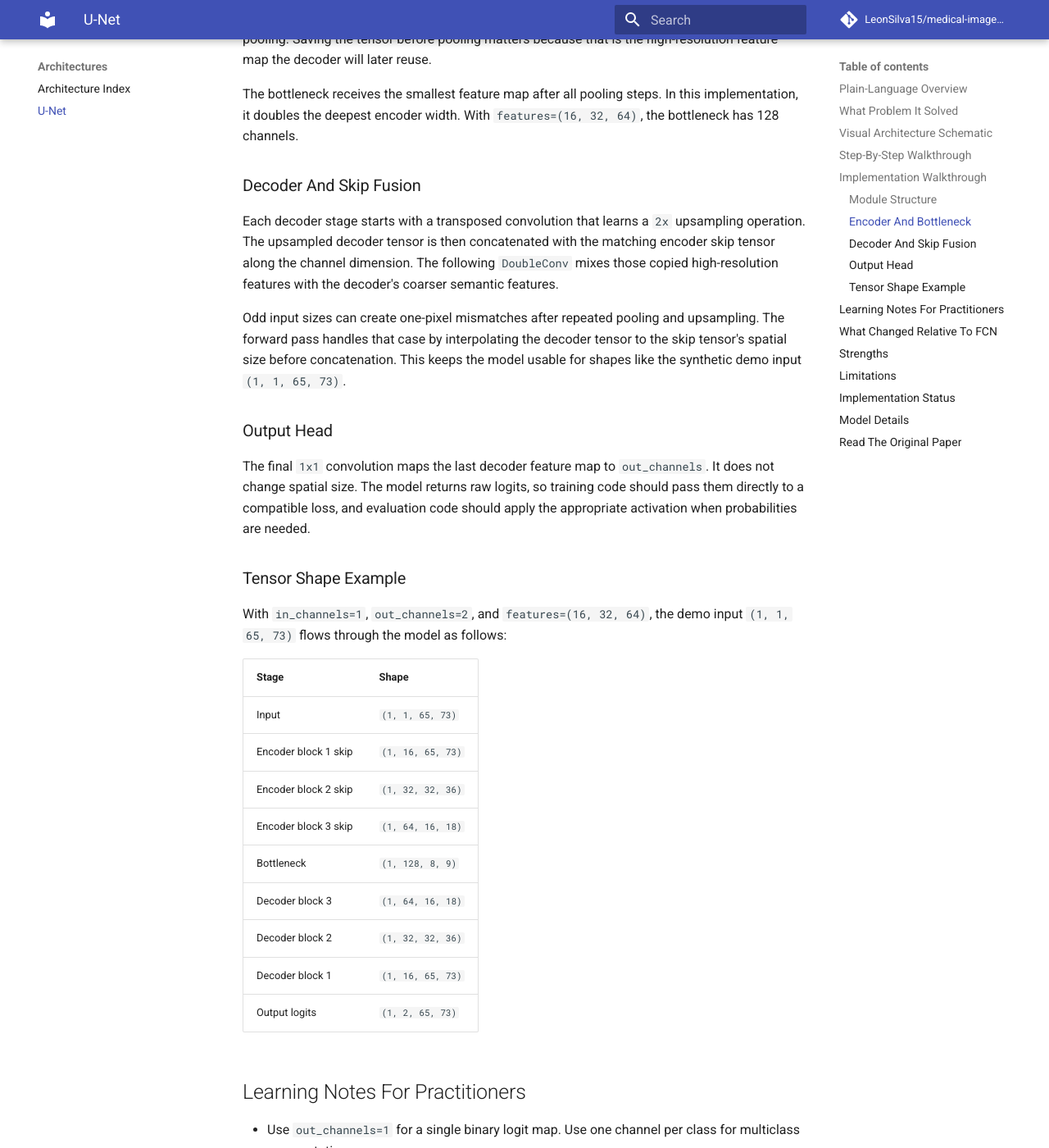
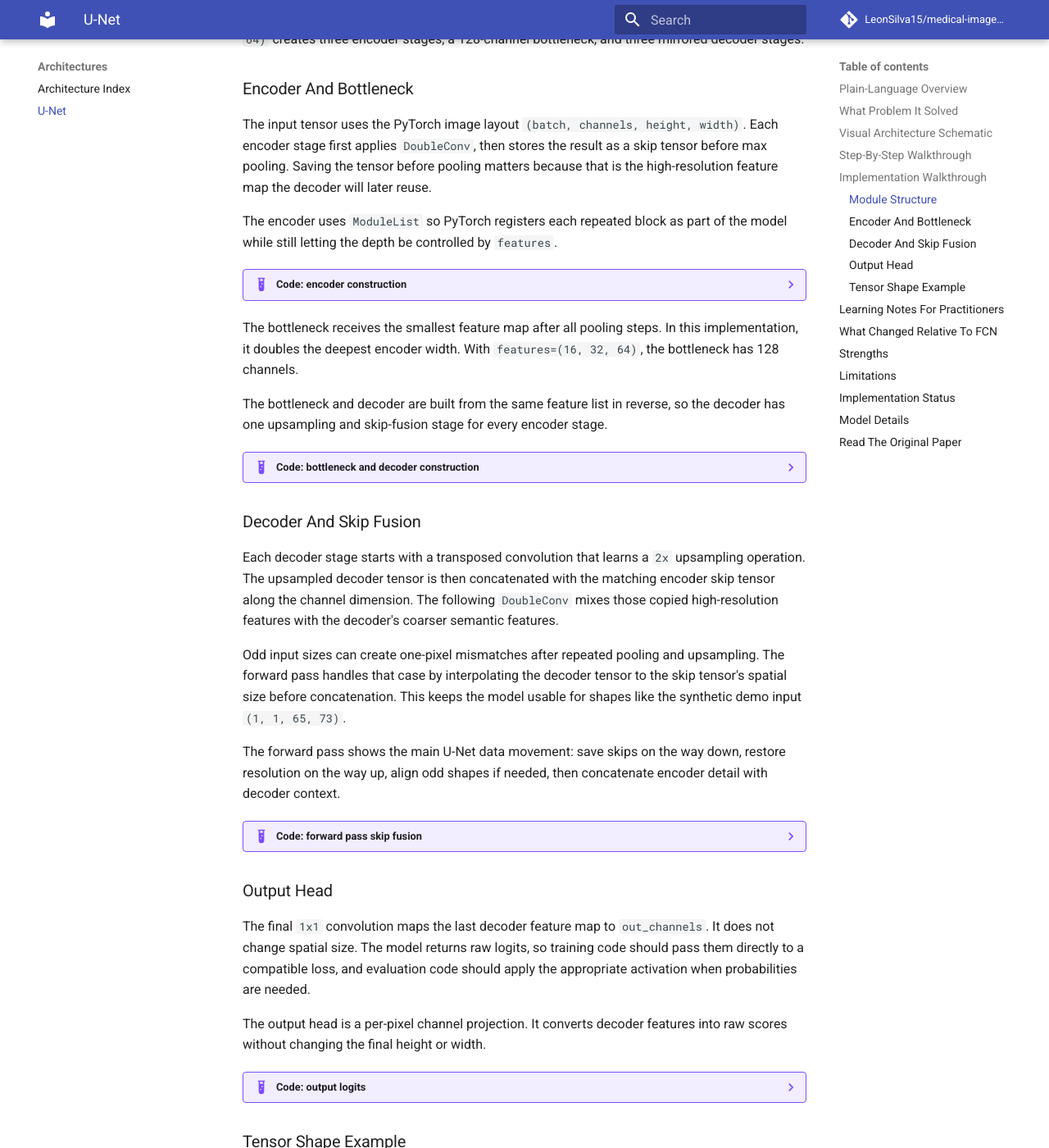
Before and after one commit to LeonSilva15/medical-image-segmentation-architectures, an MkDocs documentation site: the page built from docs/architectures/unet.md, in a window 1280 px wide and 1400 px high, scrolled down 1683 px. Shown: the whole window at 82% size. Built offline with MkDocs 1.6.1 and Material for MkDocs 9.7.7, drawn with Linux system fonts in a browser that asks for light colours; comment, search, counter and statistics services are not loaded; some of the changed text lies outside the part shown.

Commit message:
docs: add collapsible unet code excerpts

````diff
--- a/docs/architectures/unet.md
+++ b/docs/architectures/unet.md
@@ -62,6 +62,27 @@
 convolutions with ReLU activations. Both convolutions use padding, so the block
 changes channel count but preserves height and width.
 
+The core block is intentionally small: padding keeps each block shape-preserving,
+while the second convolution gives the model another local mixing step before
+any pooling or upsampling changes resolution.
+
+??? example "Code: `DoubleConv` block"
+
+    ```python
+    class DoubleConv(nn.Module):
+        def __init__(self, in_channels: int, out_channels: int) -> None:
+            super().__init__()
+            self.layers = nn.Sequential(
+                nn.Conv2d(in_channels, out_channels, kernel_size=3, padding=1),
+                nn.ReLU(inplace=True),
+                nn.Conv2d(out_channels, out_channels, kernel_size=3, padding=1),
+                nn.ReLU(inplace=True),
+            )
+
+        def forward(self, x: torch.Tensor) -> torch.Tensor:
+            return self.layers(x)
+    ```
+
 `UNet2D` wires those blocks into an encoder, bottleneck, decoder, and output
 head. The `features` argument controls the encoder widths from shallow to deep.
 For example, `features=(16, 32, 64)` creates three encoder stages, a 128-channel
@@ -74,9 +95,47 @@
 tensor before max pooling. Saving the tensor before pooling matters because that
 is the high-resolution feature map the decoder will later reuse.
 
+The encoder uses `ModuleList` so PyTorch registers each repeated block as part
+of the model while still letting the depth be controlled by `features`.
+
+??? example "Code: encoder construction"
+
+    ```python
+    feature_list = tuple(features)
+    self.down_blocks = nn.ModuleList()
+    self.pool = nn.MaxPool2d(kernel_size=2, stride=2)
+
+    current_channels = in_channels
+    for feature_count in feature_list:
+        self.down_blocks.append(DoubleConv(current_channels, feature_count))
+        current_channels = feature_count
+    ```
+
 The bottleneck receives the smallest feature map after all pooling steps. In
 this implementation, it doubles the deepest encoder width. With
 `features=(16, 32, 64)`, the bottleneck has 128 channels.
+
+The bottleneck and decoder are built from the same feature list in reverse, so
+the decoder has one upsampling and skip-fusion stage for every encoder stage.
+
+??? example "Code: bottleneck and decoder construction"
+
+    ```python
+    self.bottleneck = DoubleConv(feature_list[-1], feature_list[-1] * 2)
+
+    current_channels = feature_list[-1] * 2
+    for feature_count in reversed(feature_list):
+        self.up_transposes.append(
+            nn.ConvTranspose2d(
+                current_channels,
+                feature_count,
+                kernel_size=2,
+                stride=2,
+            )
+        )
+        self.up_blocks.append(DoubleConv(feature_count * 2, feature_count))
+        current_channels = feature_count
+    ```
 
 ### Decoder And Skip Fusion
 
@@ -91,12 +150,57 @@
 tensor to the skip tensor's spatial size before concatenation. This keeps the
 model usable for shapes like the synthetic demo input `(1, 1, 65, 73)`.
 
+The forward pass shows the main U-Net data movement: save skips on the way down,
+restore resolution on the way up, align odd shapes if needed, then concatenate
+encoder detail with decoder context.
+
+??? example "Code: forward pass skip fusion"
+
+    ```python
+    skips: list[torch.Tensor] = []
+
+    for down_block in self.down_blocks:
+        x = down_block(x)
+        skips.append(x)
+        x = self.pool(x)
+
+    x = self.bottleneck(x)
+
+    for skip, up_transpose, up_block in zip(
+        reversed(skips),
+        self.up_transposes,
+        self.up_blocks,
+        strict=True,
+    ):
+        x = up_transpose(x)
+        if x.shape[-2:] != skip.shape[-2:]:
+            x = F.interpolate(
+                x,
+                size=skip.shape[-2:],
+                mode="bilinear",
+                align_corners=False,
+            )
+        x = torch.cat((skip, x), dim=1)
+        x = up_block(x)
+    ```
+
 ### Output Head
 
 The final `1x1` convolution maps the last decoder feature map to
 `out_channels`. It does not change spatial size. The model returns raw logits,
 so training code should pass them directly to a compatible loss, and evaluation
 code should apply the appropriate activation when probabilities are needed.
+
+The output head is a per-pixel channel projection. It converts decoder features
+into raw scores without changing the final height or width.
+
+??? example "Code: output logits"
+
+    ```python
+    self.output_conv = nn.Conv2d(feature_list[0], out_channels, kernel_size=1)
+
+    return self.output_conv(x)
+    ```
 
 ### Tensor Shape Example
 
````
Also changed, not shown: AGENTS.md (+2 -0 lines), tracker.md (+3 -0 lines).
